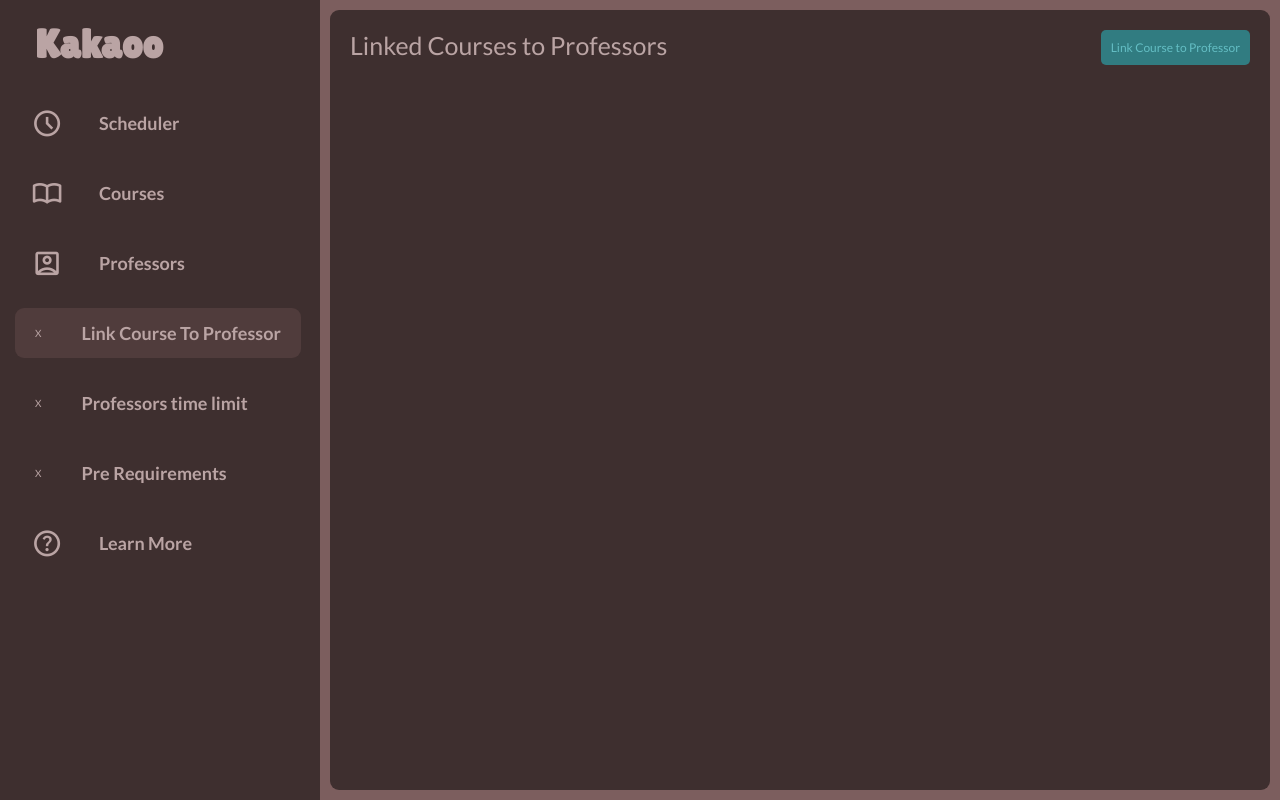
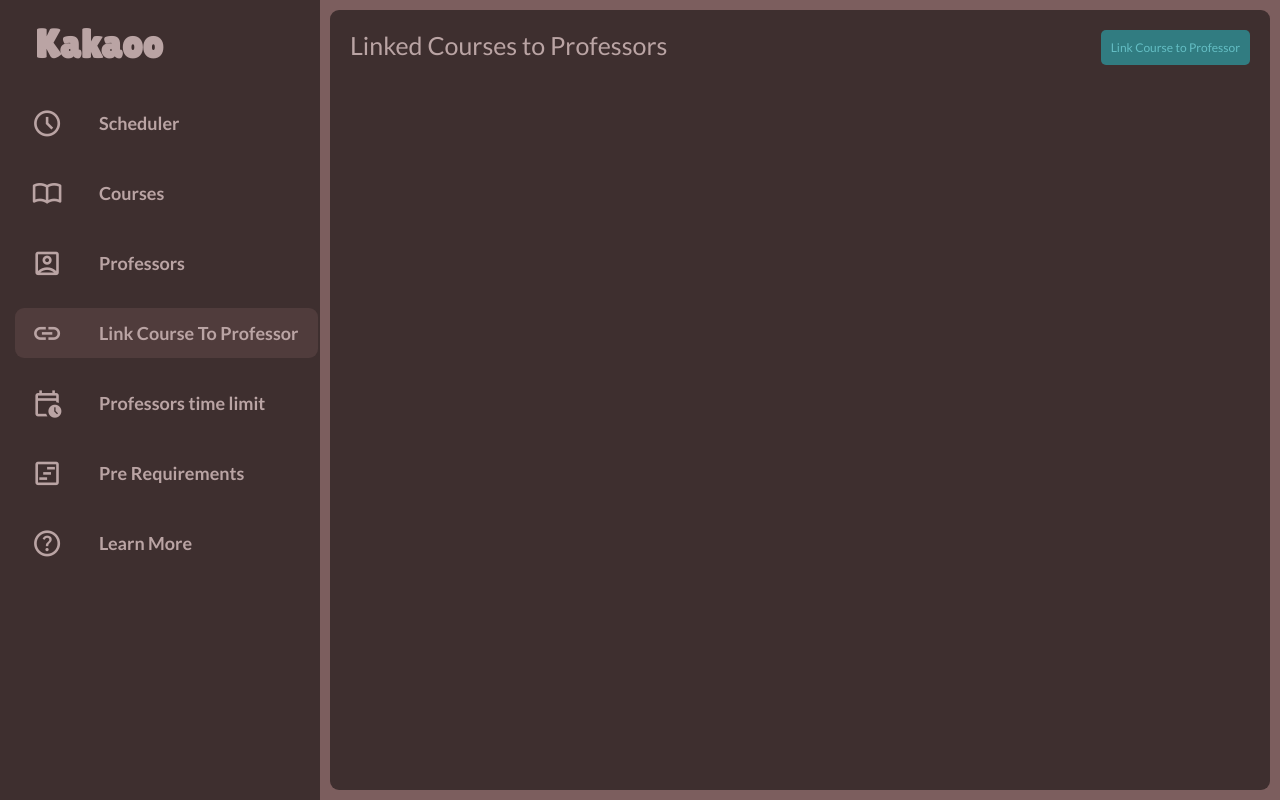
Before and after one commit to mehdee81/kakaoo, a Django app: page /c_to_p in a window 1280 px wide. Run offline with Django 4.2, Linux system fonts and the light colour scheme; data that the repository does not hold is empty; some libraries are stand-ins or nearby versions.

Commit message:
Add Sidebar Icons

```diff
--- a/app/templates/base.html
+++ b/app/templates/base.html
@@ -68,7 +68,11 @@
                     <div class="menu-item--text">Professors</div>
                 </a>
                 <a class="menu-item" href="http://127.0.0.1:8000/c_to_p">
-                    <div class="menu-item--icon">X</div>
+                    <div class="menu-item--icon">
+                        <span class="material-symbols-outlined">
+                            link
+                        </span>
+                    </div>
                     <div class="menu-item--text">
                         Link Course To Professor
                     </div>
@@ -77,14 +81,19 @@
                 class="menu-item"
                 href="http://127.0.0.1:8000/professors_limit"
                 >
-                <div class="menu-item--icon">X</div>
+                <div class="menu-item--icon"><span class="material-symbols-outlined">
+                    calendar_clock
+                    </span></div>
+
                 <div class="menu-item--text">Professors time limit</div>
             </a>
             <a
             class="menu-item"
             href="http://127.0.0.1:8000/pre_requirements"
             >
-            <div class="menu-item--icon">X</div>
+            <div class="menu-item--icon"><span class="material-symbols-outlined">
+                view_timeline
+                </span></div>
             <div class="menu-item--text">Pre Requirements</div>
         </a>
         <a
```
